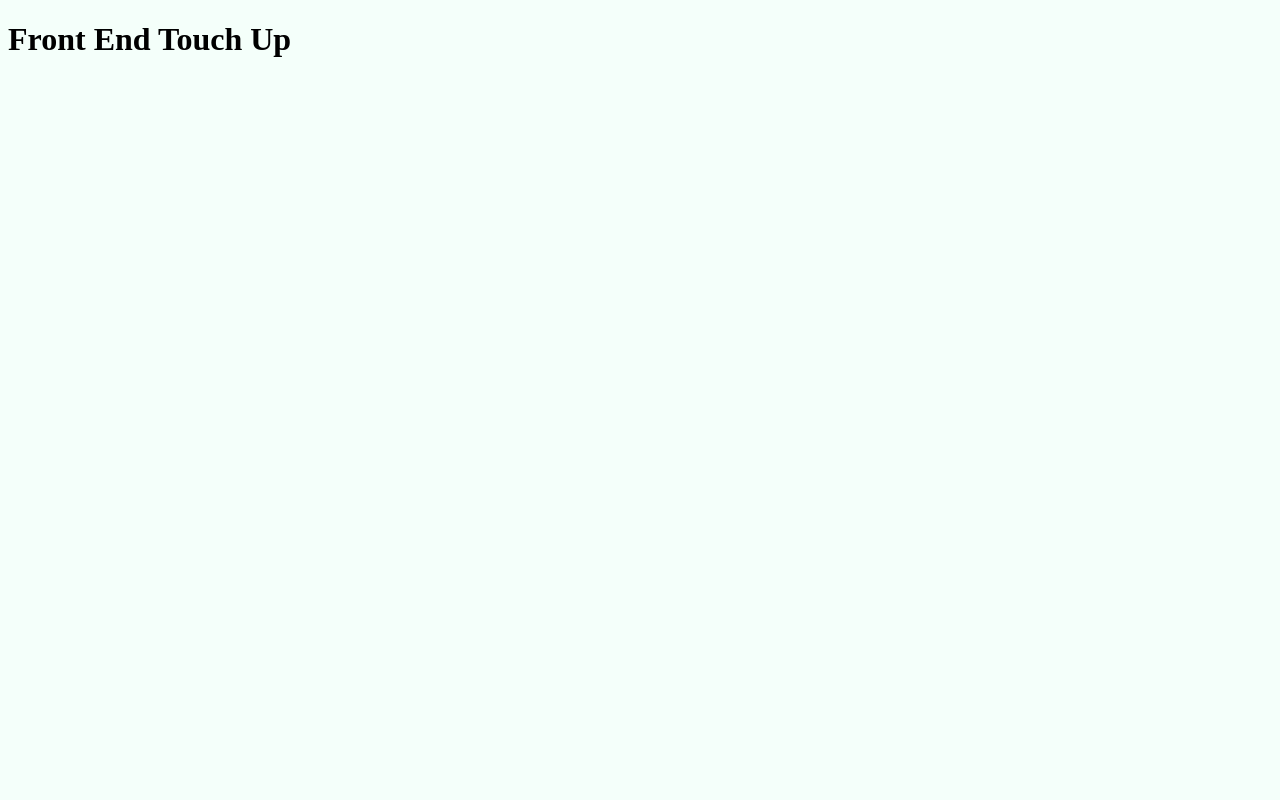
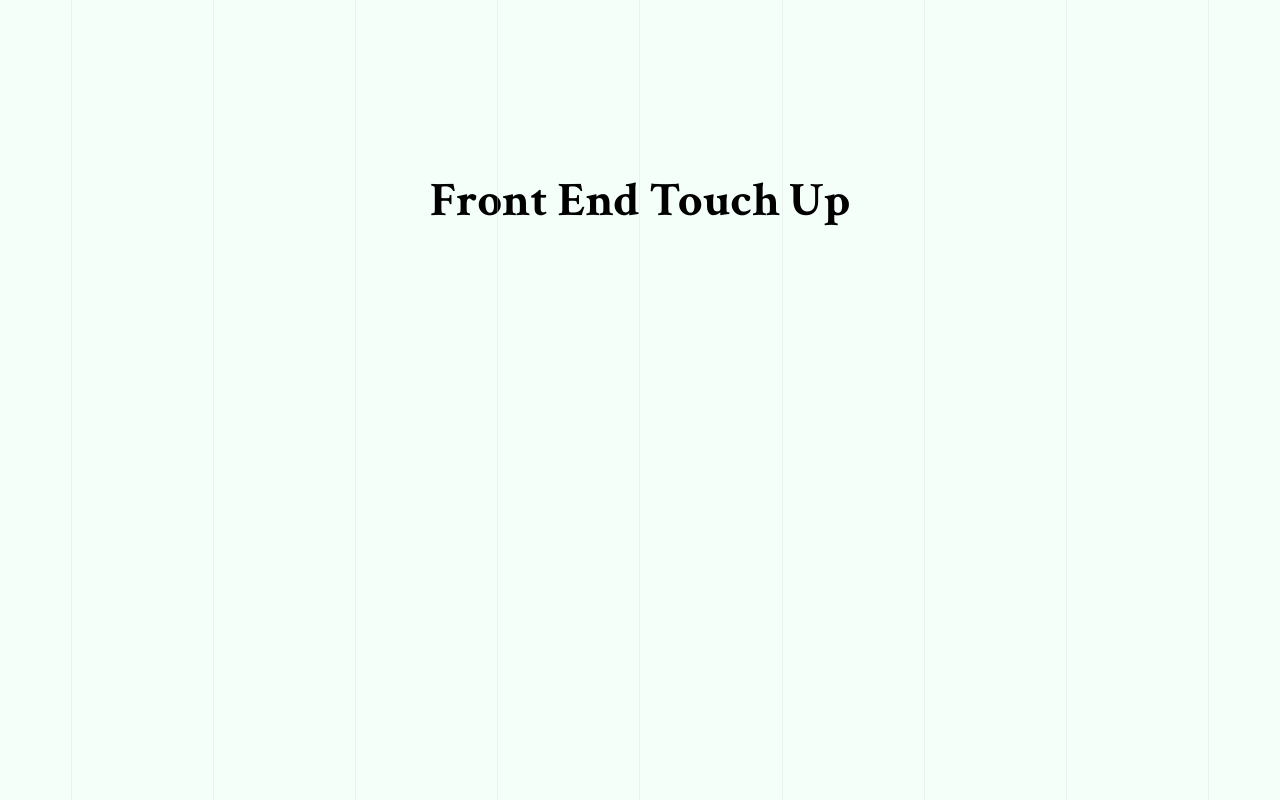
Before and after one commit to alexa-griffin/front-end-touch-up, a plain HTML site: page index.html in a window 1280 px wide. Drawn offline with Linux system fonts and the light colour scheme.

Commit message:
header and bars

```diff
--- a/index.html
+++ b/index.html
@@ -9,6 +9,19 @@
   <title>Front End Touch Up</title>
 </head>
 <body>
-  <h1>Front End Touch Up</h1>
+  <div class="bars">
+    <div class="bar"></div>
+    <div class="bar"></div>
+    <div class="bar"></div>
+    <div class="bar"></div>
+    <div class="bar"></div>
+    <div class="bar"></div>
+    <div class="bar"></div>
+    <div class="bar"></div>
+    <div class="bar"></div>
+  </div>
+  <header>
+    <h1>Front End Touch Up</h1>
+  </header>
 </body>
 </html>
--- a/index/style/_reset.sass
+++ b/index/style/_reset.sass
@@ -1,5 +1,7 @@
 *
   box-sizing: border-box
+  margin: 0
+  padding: 0
 
 a, a:hover
   text-decoration: inherit
@@ -10,3 +12,4 @@ a, a:hover
 
 body
   background-color: $background
+  font-family: $serif
--- a/index/style/_vars.sass
+++ b/index/style/_vars.sass
@@ -1,6 +1,7 @@
+// colors
 $main: #bfffe2
 $background: #f4fffa
 
-
+// fonts
 $serif: 'Crimson Text', serif
 $sans-serif: 'Source Sans Pro', sans-serif
--- /dev/null
+++ b/index/style/modules/_header.sass
@@ -0,0 +1,7 @@
+header
+  height: 50vh
+  display: flex
+  align-items: center
+  justify-content: center
+  h1
+    font-size: 3rem
--- a/index/style/style.sass
+++ b/index/style/style.sass
@@ -1,2 +1,20 @@
-@import "_vars.sass"
-@import "_reset.sass"
+@import "_vars"
+@import "_reset"
+@import "modules/_header"
+
+// bars
+.bars
+  height: 100vh
+  width: 100%
+  position: fixed
+  z-index: 0
+  top: 0
+  left: 0
+  display: flex
+  align-items: center
+  justify-content: space-around
+  .bar
+    // position: absolute
+    height: 100%
+    width: 1px
+    background-color: rgba(#ddd, 0.4)
```
Also changed, not shown: index/style/style.css, 1 other file.
